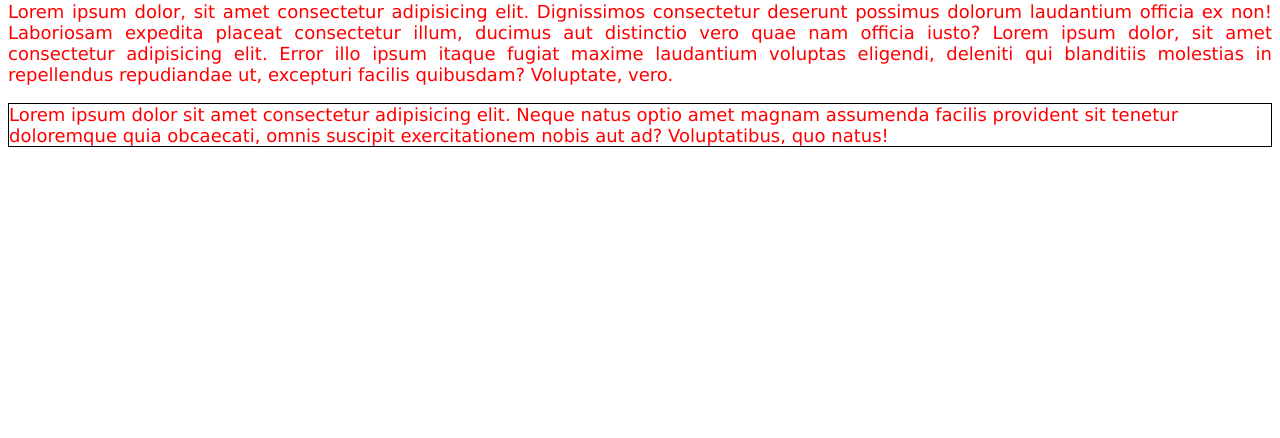
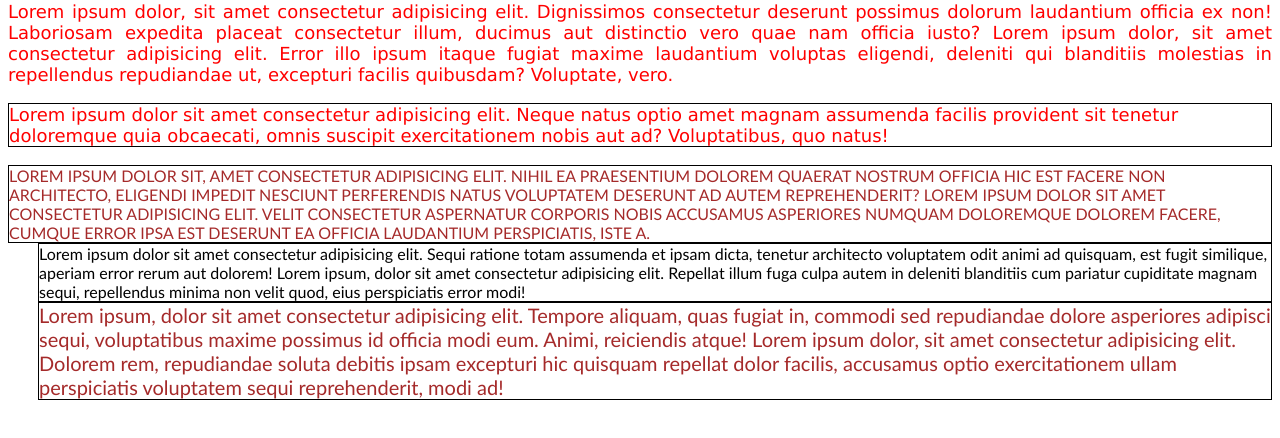
Before and after one commit to Fundamentos2122/prueba-EmanuelRico, a plain HTML site: page ejem_estilos.html in a window 1280 px wide. Shown: the part 82-520 px from the top of the page. Drawn offline with Linux system fonts and the light colour scheme.

Commit message:
Selector de atributos

```diff
--- a/ejem_estilos.html
+++ b/ejem_estilos.html
@@ -17,5 +17,17 @@ Hecho por Emanuel Rico Martinez-->
     </p>
 
     <p class="border">Lorem ipsum dolor sit amet consectetur adipisicing elit. Neque natus optio amet magnam assumenda facilis provident sit tenetur doloremque quia obcaecati, omnis suscipit exercitationem nobis aut ad? Voluptatibus, quo natus!</p>
+
+    <div attr1="Parrafo uno">
+        Lorem ipsum dolor sit, amet consectetur adipisicing elit. Nihil ea praesentium dolorem quaerat nostrum officia hic est facere non architecto, eligendi impedit nesciunt perferendis natus voluptatem deserunt ad autem reprehenderit? Lorem ipsum dolor sit amet consectetur adipisicing elit. Velit consectetur aspernatur corporis nobis accusamus asperiores numquam doloremque dolorem facere, cumque error ipsa est deserunt ea officia laudantium perspiciatis, iste a.
+    </div>
+
+    <div attr1="A Parrafo dos">
+        Lorem ipsum dolor sit amet consectetur adipisicing elit. Sequi ratione totam assumenda et ipsam dicta, tenetur architecto voluptatem odit animi ad quisquam, est fugit similique, aperiam error rerum aut dolorem! Lorem ipsum, dolor sit amet consectetur adipisicing elit. Repellat illum fuga culpa autem in deleniti blanditiis cum pariatur cupiditate magnam sequi, repellendus minima non velit quod, eius perspiciatis error modi!
+    </div>
+
+    <div attr1="Parrafo tres">
+        Lorem ipsum, dolor sit amet consectetur adipisicing elit. Tempore aliquam, quas fugiat in, commodi sed repudiandae dolore asperiores adipisci sequi, voluptatibus maxime possimus id officia modi eum. Animi, reiciendis atque! Lorem ipsum dolor, sit amet consectetur adipisicing elit. Dolorem rem, repudiandae soluta debitis ipsam excepturi hic quisquam repellat dolor facilis, accusamus optio exercitationem ullam perspiciatis voluptatem sequi reprehenderit, modi ad!
+    </div>
 </body>
 </html>
--- a/estilos/estilos.css
+++ b/estilos/estilos.css
@@ -14,3 +14,32 @@ p{
 .border{
     border: 1px solid black;
 }
+
+[attr1]{
+    font-family: 'Trebuchet MS', 'Lucida Sans Unicode', 'Lucida Grande', 'Lucida Sans', Arial, sans-serif;
+
+}
+
+[attr1="Parrafo tres"]{
+    font-size: 20px;
+}
+
+[attr1|="Parrafo"]{
+    font-weight: bold;
+}
+
+[attr1^="Pa"]{
+    color: brown;
+}
+
+[attr1$="s"]{
+    margin-left: 30px;
+}
+
+[attr1~="Parrafo"]{
+    border: 1px solid black;
+}
+
+[attr1*="u"]{
+    text-transform: uppercase;
+}
```
